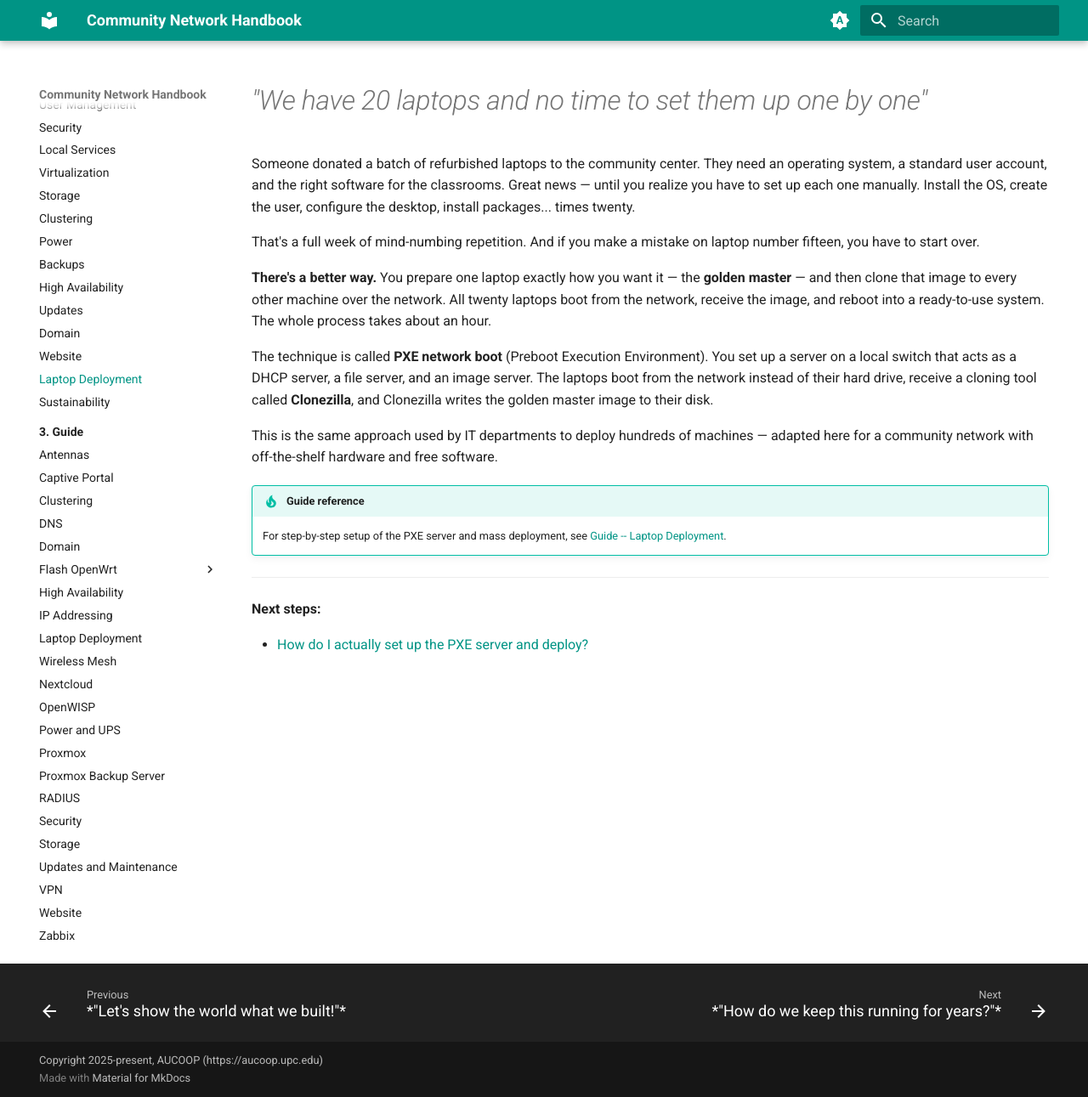
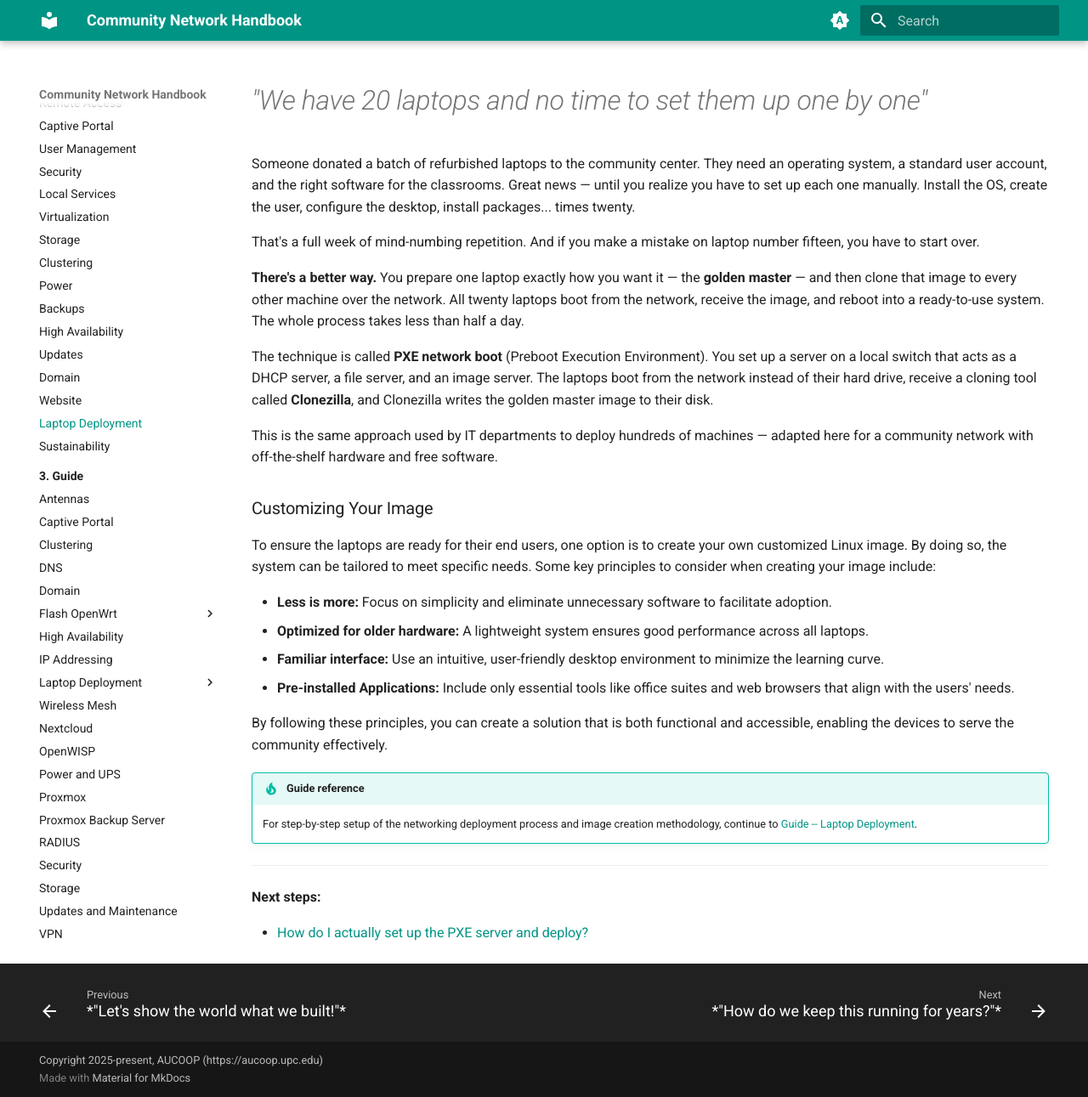
Before and after one commit to aucoop/Community-Network-Handbook, an MkDocs documentation site: the page built from docs/2-Imaginary-Use-Case/2.22-Laptop-Deployment/index.md, in a window 1280 px wide and 1291 px high. Shown: the whole window at 85% size. Built offline with MkDocs 1.6.1 and Material for MkDocs 9.7.7, drawn with Linux system fonts in a browser that asks for light colours.

Commit message:
Refine Chapter 2.22 and 3 laptop deployment, integrate AUCOOP image details

```diff
--- a/docs/2-Imaginary-Use-Case/2.22-Laptop-Deployment/index.md
+++ b/docs/2-Imaginary-Use-Case/2.22-Laptop-Deployment/index.md
@@ -4,14 +4,25 @@ Someone donated a batch of refurbished laptops to the community center. They nee
 
 That's a full week of mind-numbing repetition. And if you make a mistake on laptop number fifteen, you have to start over.
 
-**There's a better way.** You prepare one laptop exactly how you want it — the **golden master** — and then clone that image to every other machine over the network. All twenty laptops boot from the network, receive the image, and reboot into a ready-to-use system. The whole process takes about an hour.
+**There's a better way.** You prepare one laptop exactly how you want it — the **golden master** — and then clone that image to every other machine over the network. All twenty laptops boot from the network, receive the image, and reboot into a ready-to-use system. The whole process takes less than half a day.
 
 The technique is called **PXE network boot** (Preboot Execution Environment). You set up a server on a local switch that acts as a DHCP server, a file server, and an image server. The laptops boot from the network instead of their hard drive, receive a cloning tool called **Clonezilla**, and Clonezilla writes the golden master image to their disk.
 
 This is the same approach used by IT departments to deploy hundreds of machines — adapted here for a community network with off-the-shelf hardware and free software.
 
+### Customizing Your Image
+
+To ensure the laptops are ready for their end users, one option is to create your own customized Linux image. By doing so, the system can be tailored to meet specific needs. Some key principles to consider when creating your image include:
+
+- **Less is more:** Focus on simplicity and eliminate unnecessary software to facilitate adoption.
+- **Optimized for older hardware:** A lightweight system ensures good performance across all laptops.
+- **Familiar interface:** Use an intuitive, user-friendly desktop environment to minimize the learning curve.
+- **Pre-installed Applications:** Include only essential tools like office suites and web browsers that align with the users' needs.
+
+By following these principles, you can create a solution that is both functional and accessible, enabling the devices to serve the community effectively.
+
 !!! tip "Guide reference"
-    For step-by-step setup of the PXE server and mass deployment, see [Guide -- Laptop Deployment](../../3-Guide/Laptop-Deployment/index.md).
+    For step-by-step setup of the networking deployment process and image creation methodology, continue to [Guide -- Laptop Deployment](../../3-Guide/Laptop-Deployment/index.md).
 
 ---
 
--- a/mkdocs.yml
+++ b/mkdocs.yml
@@ -91,6 +91,7 @@ nav:
       - 3-Guide/IP-Addressing/index.md
     - Laptop Deployment:
       - 3-Guide/Laptop-Deployment/index.md
+      - AUCOOP Image: 3-Guide/Laptop-Deployment/AUCOOP-image.md
     - Wireless Mesh:
       - 3-Guide/Wireless-Mesh/index.md
     - Nextcloud:
```
Also changed, not shown: docs/3-Guide/Laptop-Deployment/AUCOOP-image.md (added, +35 -0 lines), docs/3-Guide/Laptop-Deployment/index.md (+14 -3 lines).
